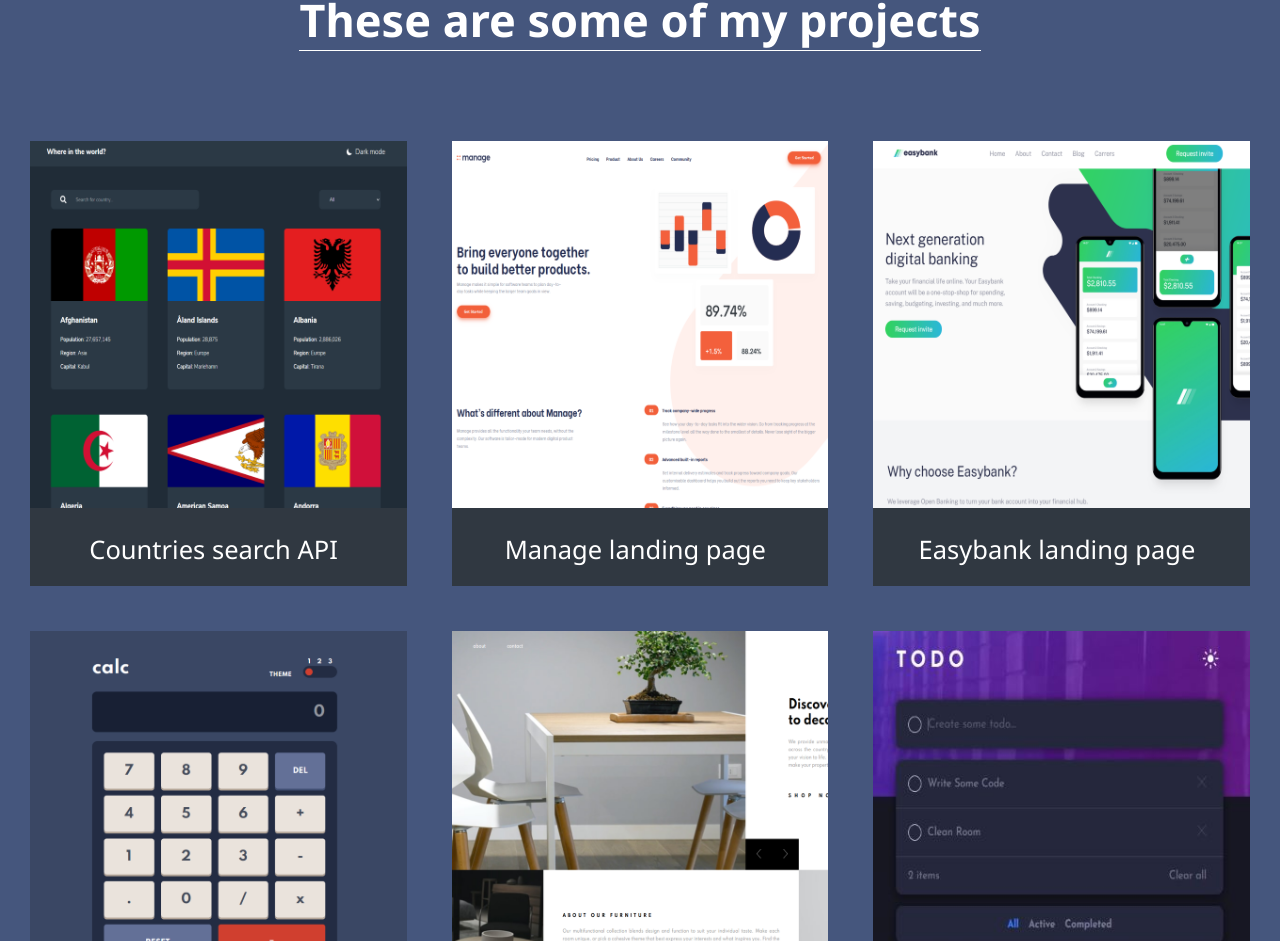
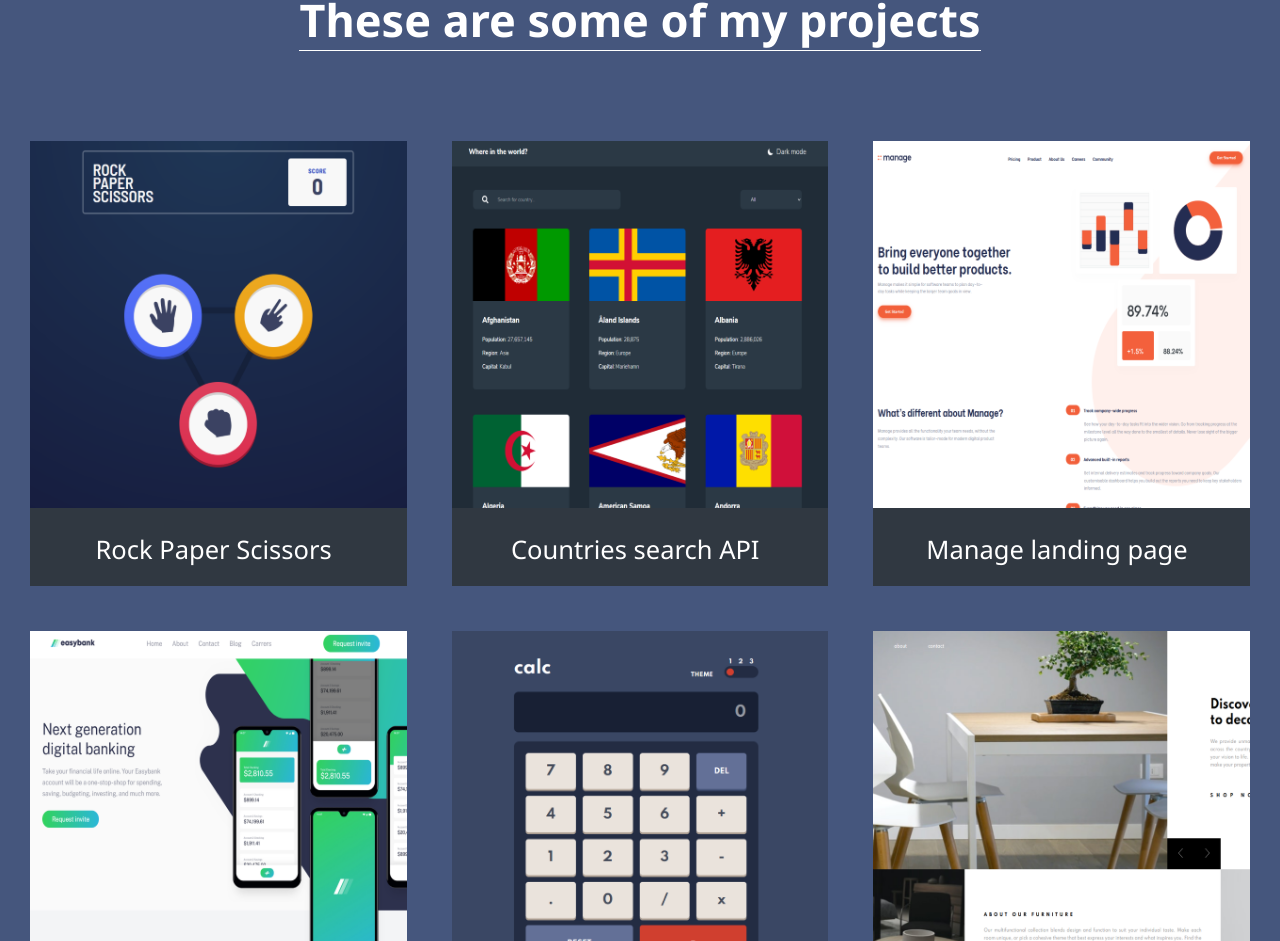
Before and after one commit to filip65/portfolio, a React (Create React App) app: page / in a window 1280 px wide. Shown: the part 881-1822 px from the top of the page. Built offline with nearby package versions, Linux system fonts and the light colour scheme.

Commit message:
pridanie novej stranky rock paper scissors

```diff
--- a/src/projects-links.js
+++ b/src/projects-links.js
@@ -1,9 +1,15 @@
 const data = [
+  {
+    name: "Rock Paper Scissors",
+    img: "rpc.png",
+    link: "https://rock-paper-scissors-katusin.netlify.app/",
+  },
   {
     name: "Countries search API",
     img: "countries-search.png",
     link: "https://countries-search-api.netlify.app/",
   },
+
   {
     name: "Manage landing page",
     img: "manage-landing-page.png",
```
Also changed, not shown: public/img/rpc.png (added).
